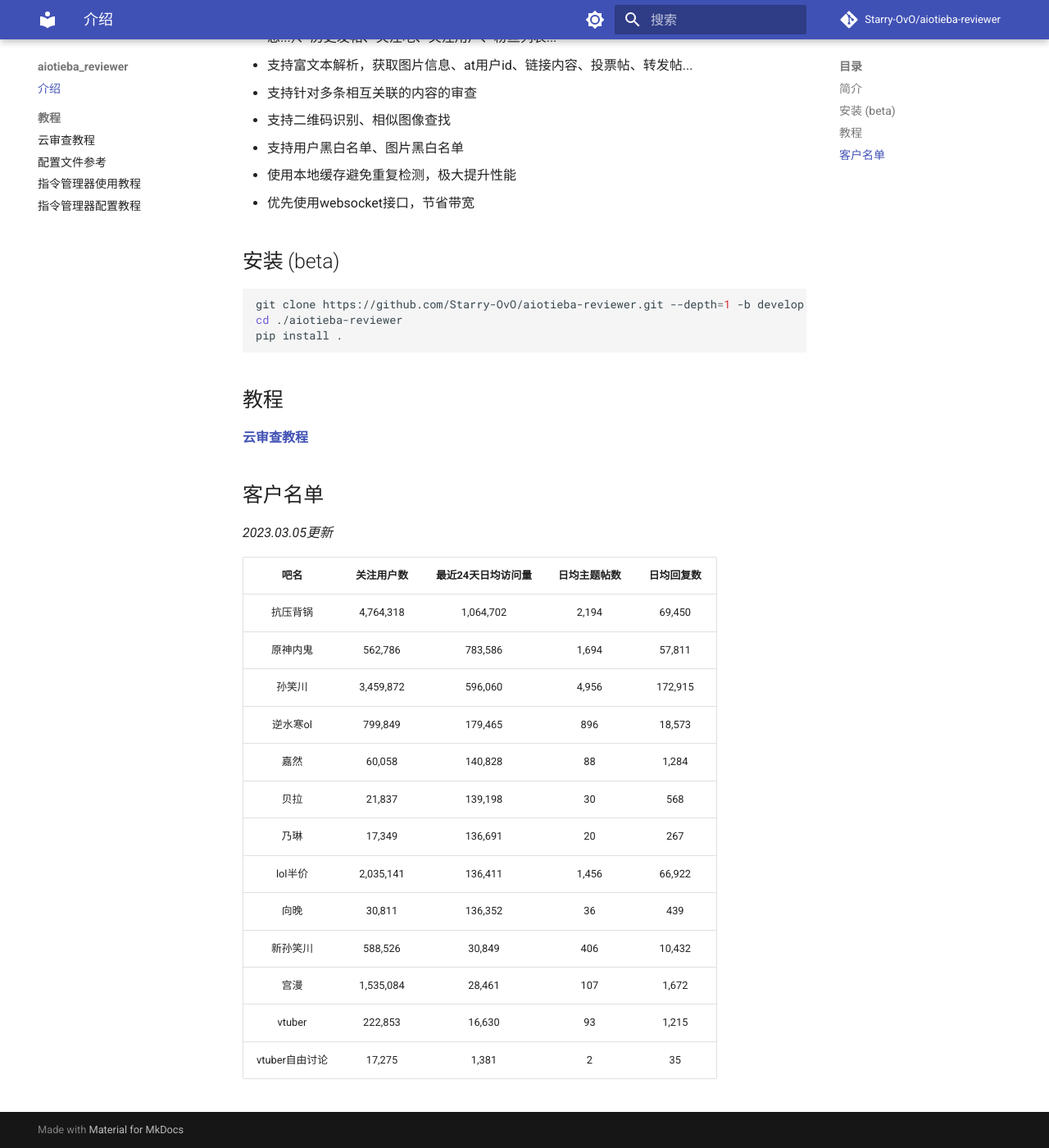
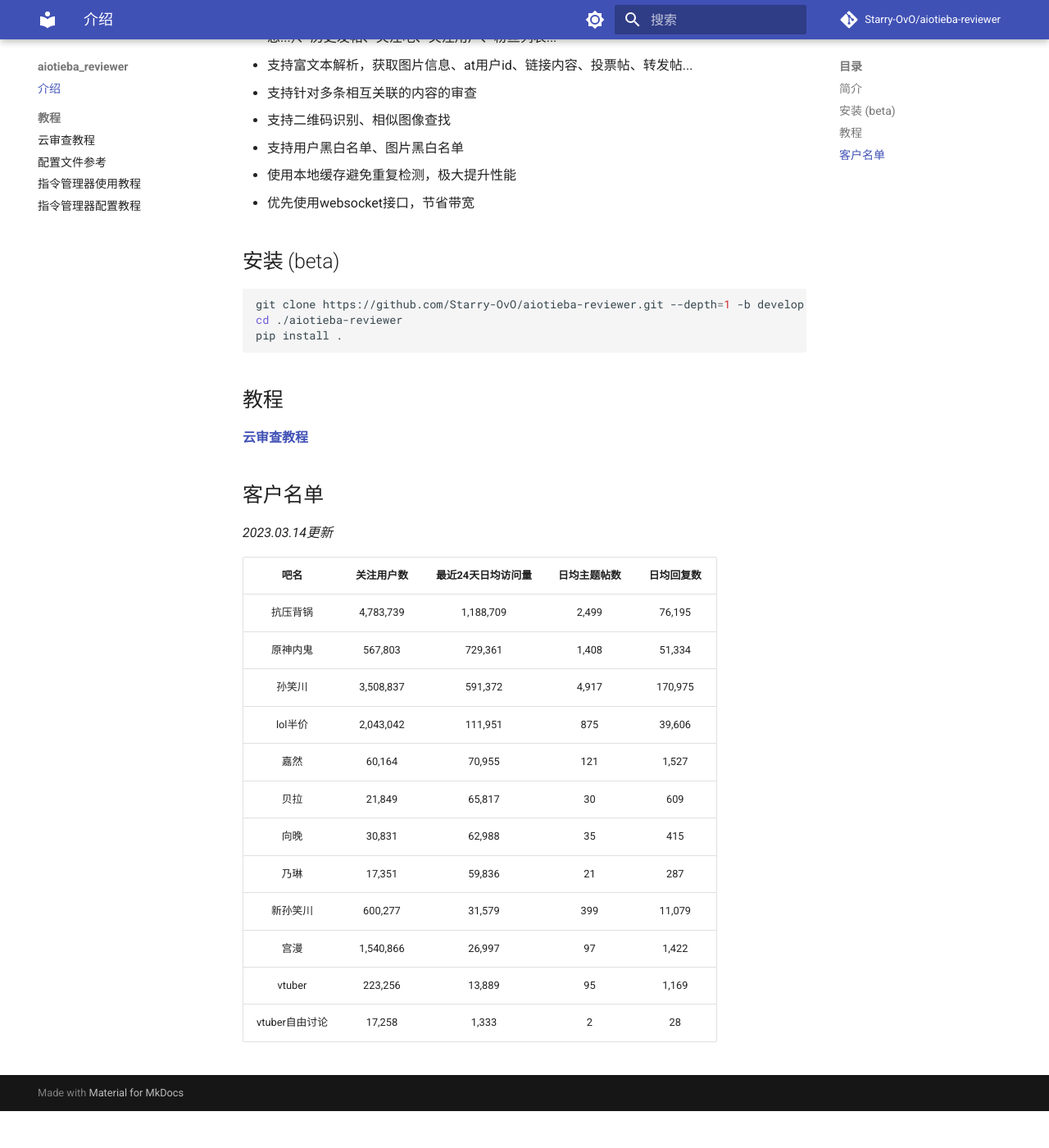
Before and after one commit to lumina37/aiotieba-reviewer, an MkDocs documentation site: the page built from docs/index.md, in a window 1280 px wide and 1400 px high, scrolled down 298 px. Shown: the whole window at 82% size. Built offline with MkDocs 1.6.1 and Material for MkDocs 9.7.7, drawn with Linux system fonts in a browser that asks for light colours; comment, search, counter and statistics services are not loaded; after the commit the page ends 1653 px from its top, so only the background shows below that.

```diff
--- a/docs/index.md
+++ b/docs/index.md
@@ -25,20 +25,19 @@ pip install .
 
 ## 客户名单
 
-*2023.03.05更新*
+*2023.03.14更新*
 
 |      吧名      | 关注用户数 | 最近24天日均访问量 | 日均主题帖数 | 日均回复数 |
 | :------------: | :--------: | :----------------: | :----------: | :--------: |
-|    抗压背锅    | 4,764,318  |     1,064,702      |    2,194     |   69,450   |
-|    原神内鬼    |  562,786   |      783,586       |    1,694     |   57,811   |
-|     孙笑川     | 3,459,872  |      596,060       |    4,956     |  172,915   |
-|    逆水寒ol    |  799,849   |      179,465       |     896      |   18,573   |
-|      嘉然      |   60,058   |      140,828       |      88      |   1,284    |
-|      贝拉      |   21,837   |      139,198       |      30      |    568     |
-|      乃琳      |   17,349   |      136,691       |      20      |    267     |
-|    lol半价     | 2,035,141  |      136,411       |    1,456     |   66,922   |
-|      向晚      |   30,811   |      136,352       |      36      |    439     |
-|    新孙笑川    |  588,526   |       30,849       |     406      |   10,432   |
-|      宫漫      | 1,535,084  |       28,461       |     107      |   1,672    |
-|     vtuber     |  222,853   |       16,630       |      93      |   1,215    |
-| vtuber自由讨论 |   17,275   |       1,381        |      2       |     35     |
+|    抗压背锅    | 4,783,739  |     1,188,709      |    2,499     |   76,195   |
+|    原神内鬼    |  567,803   |      729,361       |    1,408     |   51,334   |
+|     孙笑川     | 3,508,837  |      591,372       |    4,917     |  170,975   |
+|    lol半价     | 2,043,042  |      111,951       |     875      |   39,606   |
+|      嘉然      |   60,164   |       70,955       |     121      |   1,527    |
+|      贝拉      |   21,849   |       65,817       |      30      |    609     |
+|      向晚      |   30,831   |       62,988       |      35      |    415     |
+|      乃琳      |   17,351   |       59,836       |      21      |    287     |
+|    新孙笑川    |  600,277   |       31,579       |     399      |   11,079   |
+|      宫漫      | 1,540,866  |       26,997       |      97      |   1,422    |
+|     vtuber     |  223,256   |       13,889       |      95      |   1,169    |
+| vtuber自由讨论 |   17,258   |       1,333        |      2       |     28     |
```
Also changed, not shown: README.md (+13 -14 lines).
